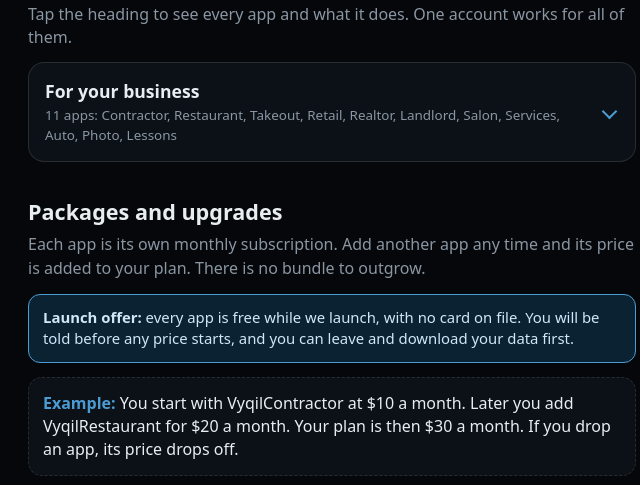
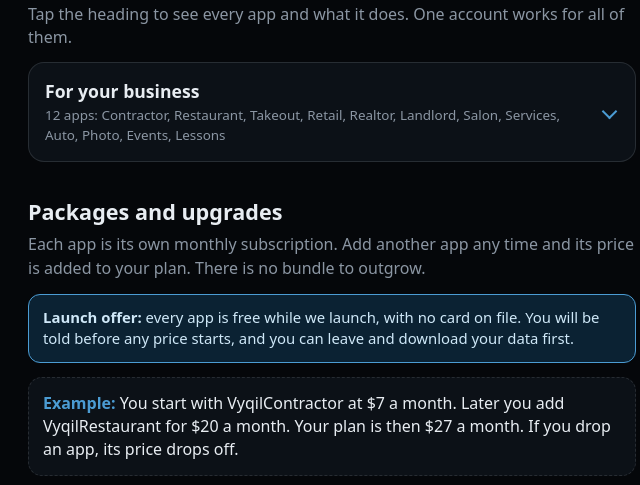
Before and after one commit to dusterman225-rgb/VyroSolutions, a plain HTML site: page index.html in a window 1280 px wide. Shown: the part 1016-1501 px from the top of the page, 308-948 px from the left. Drawn offline with Linux system fonts and the light colour scheme; no server answers.

Commit message:
Add files via upload

```diff
--- a/index.html
+++ b/index.html
@@ -1,7 +1,7 @@
 <!doctype html>
 <html lang="en"><head><meta charset="utf-8"><meta name="viewport" content="width=device-width, initial-scale=1"><meta name="theme-color" content="#05070A">
 <title>VyqilSolutions - Simple apps for your business and your home</title>
-<meta name="description" content="VyqilSolutions makes simple phone-first apps for contractors, restaurants, takeout and retail shops, with more for other businesses. One login, add apps as you grow.">
+<meta name="description" content="VyqilSolutions makes simple phone-first apps for contractors, restaurants, takeout and retail shops, event planners and more. One login, add apps as you grow.">
 <link rel="stylesheet" href="css/net.css"><link rel="manifest" href="manifest.webmanifest">
 <link rel="icon" href="/icons/icon-192.png" type="image/png">
 <link rel="apple-touch-icon" href="/icons/icon-192.png">
@@ -148,7 +148,8 @@
 (function () {
   var $ = function (i) { return document.getElementById(i); };
   $('yr').textContent = new Date().getFullYear();
-  var P = window.VYRO_PRICES || {};
+  // Monthly price per business: every app is $7, Restaurant is $20. Shown here so this page never depends on another file.
+  var P = Object.assign({}, window.VYRO_PRICES || {}, { restaurant: 20, takeout: 7, contractor: 7, retail: 7, landlord: 7, realtor: 7, services: 7, salon: 7, auto: 7, photo: 7, lessons: 7, events: 7 });
   var APPS = [
     { id: 'contractor', name: 'VyqilContractor', who: 'Contractors and trades', items: ['Leads, estimates and invoices', 'Active jobs with progress updates', 'Customer portal: approve estimates, message you, pay', 'Time and mileage, expenses and bills', 'Contracts and documents'] },
     { id: 'restaurant', name: 'VyqilRestaurant', who: 'Sit-down restaurants', items: ['Point of sale with tables and tabs', 'Kitchen screen with ready timers', 'Reservations and QR table ordering', 'Menu, ingredients and supply tracking', 'Staff schedule, shift swaps and time clock'] },
@@ -164,8 +165,10 @@
     { name: 'VyqilServices', href: 'services/index.html?signup=1', logo: 'services/images/logo.png', who: 'Cleaning, lawn and pool services', items: ['Recurring customers with plan, price and gate notes', 'Scheduled visits with morning reminders', 'Invoices with due dates and an unpaid total', 'Flags recurring customers with nothing scheduled'] },
     { name: 'VyqilAuto', href: 'auto/index.html?signup=1', logo: 'auto/images/logo.png', who: 'Auto shops and detailers', items: ['Customers and vehicles with service-due reminders', 'Repair orders from estimate to pickup', 'Parts, labor and totals', 'Promised-by date alerts', 'Ready for pickup and unpaid lists'] },
     { name: 'VyqilPhoto', href: 'photo/index.html?signup=1', logo: 'photo/images/logo.png', who: 'Photographers and videographers', items: ['Bookings from inquiry to delivered', 'Deposit and balance tracking', 'A shoot checklist with dated steps', 'Shoot-day and gallery-due alerts', 'Client list'] },
+    { name: 'VyqilEvents', href: 'events/index.html?signup=1', logo: 'events/images/logo.png', who: 'Wedding and event planners', items: ['Clients and events, from inquiry to done', 'Guest lists with RSVPs', 'Vendors and budgets', 'A day-of schedule and planning checklist', 'An elegant white-and-gold look for weddings'] },
     { name: 'VyqilLessons', href: 'lessons/index.html?signup=1', logo: 'lessons/images/logo.png', who: 'Tutors, music teachers and small daycares', items: ['Students with parent or guardian contact details', 'Lesson schedule with reminders', 'Attendance marking', 'Billing with due dates and an unpaid total', 'Birthdays'] }
   ];
+  var NEWID = { 'VyqilRealtor': 'realtor', 'VyqilLandlord': 'landlord', 'VyqilSalon': 'salon', 'VyqilServices': 'services', 'VyqilAuto': 'auto', 'VyqilPhoto': 'photo', 'VyqilLessons': 'lessons', 'VyqilEvents': 'events' };
   function card(a, beta) {
     var d = document.createElement('div'); d.className = 'pcard' + (a.wide ? ' wide' : '');
     if (a.logo) { var lg = document.createElement('img'); lg.src = a.logo; lg.alt = ''; lg.loading = 'lazy'; lg.style.cssText = 'display:block;width:100%;max-width:300px;height:auto;margin:0 0 8px;mix-blend-mode:screen'; d.appendChild(lg); }
@@ -179,6 +182,7 @@
     if (a.groups) a.groups.forEach(function (g) { var h4 = document.createElement('h4'); h4.textContent = g[0]; d.appendChild(h4); list(g[1]); });
     else list(a.items);
     if (a.note) { var n = document.createElement('div'); n.className = 'soon-note'; n.textContent = a.note; d.appendChild(n); }
+    if (beta && NEWID[a.name] && typeof P[NEWID[a.name]] === 'number') { var pr2 = document.createElement('div'); pr2.className = 'price'; pr2.textContent = money(P[NEWID[a.name]]); var s2 = document.createElement('small'); s2.textContent = ' per month, per business'; pr2.appendChild(s2); d.appendChild(pr2); }
     if (beta) { var n2 = document.createElement('div'); n2.className = 'soon-note'; n2.textContent = FIRST; d.appendChild(n2); }
     return d;
   }
```
